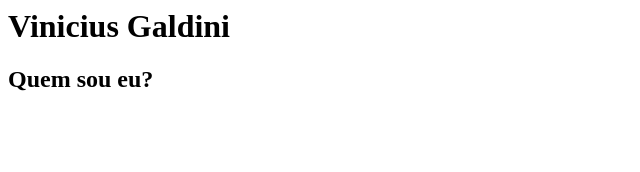
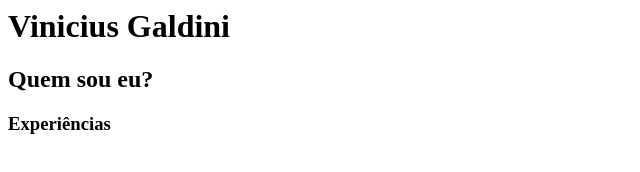
Before and after one commit to vinigaldini/meu-site, a plain HTML site: page index.html in a window 1280 px wide. Shown: the whole page, without its empty margins (0-640 px from the left). Drawn offline with Linux system fonts and the light colour scheme.

Commit message:
Melhorando codigo

```diff
--- a/index.html
+++ b/index.html
@@ -3,6 +3,7 @@
 		<body>
 			<h1>Vinicius Galdini </h1>
 				<h2>Quem sou eu?</h2>
+					<h3>Experiências</h3>
 		</body>
 
 	</head>
```
